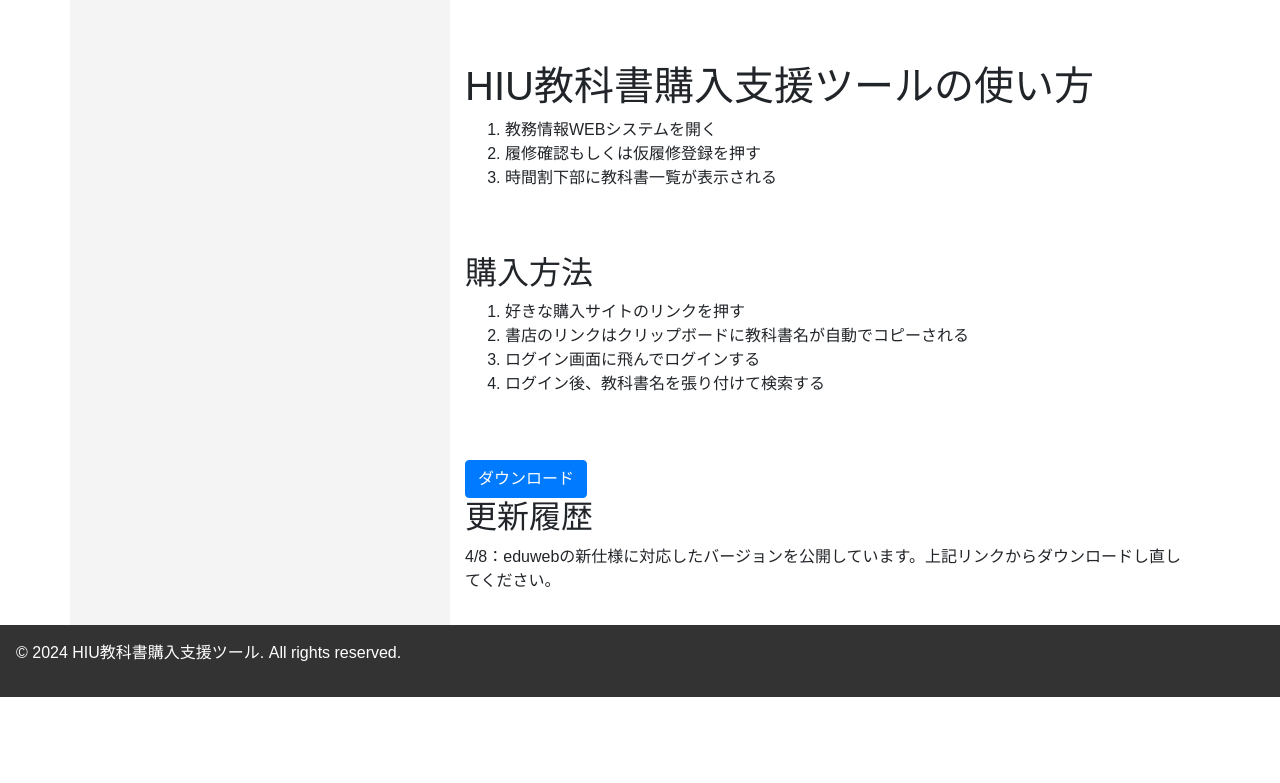
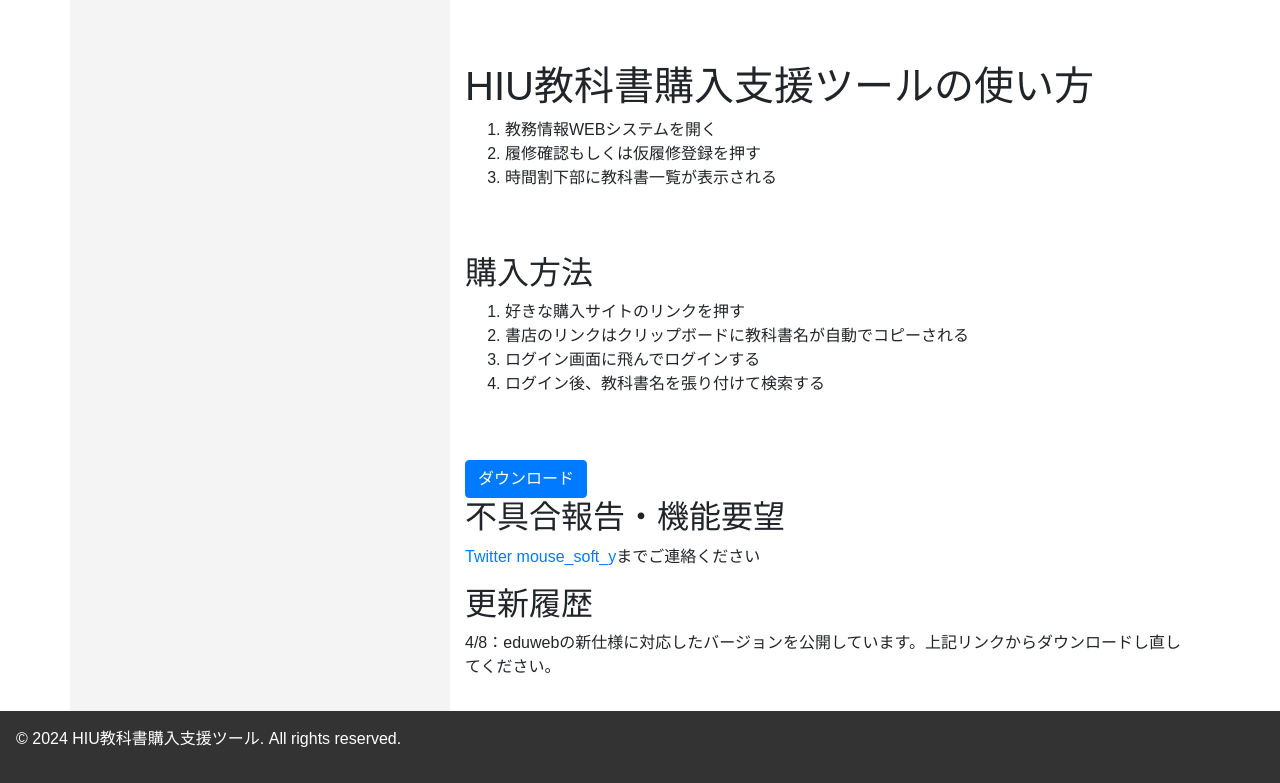
Before and after one commit to mouseos/basic-of-project, a plain HTML site: page index.html in a window 1280 px wide. Shown: the part 1538-2321 px from the top of the page. Before the commit the page ends 2235 px from the top, so only its background shows below. Drawn offline with nearby package versions, Linux system fonts and the light colour scheme.

Commit message:
Update index.html

```diff
--- a/index.html
+++ b/index.html
@@ -70,7 +70,8 @@
 
 
             <a href="https://github.com/mouseos/hiu-eduweb-textbook-search/archive/refs/heads/main.zip" class="btn btn-primary" name="download">ダウンロード</a>
-
+            <h2>不具合報告・機能要望</h2>
+		<p><a href="https://twitter.com/mouse_soft_y">Twitter mouse_soft_y</a>までご連絡ください</p>
 			<h2>
 			更新履歴
 			</h2>
```
